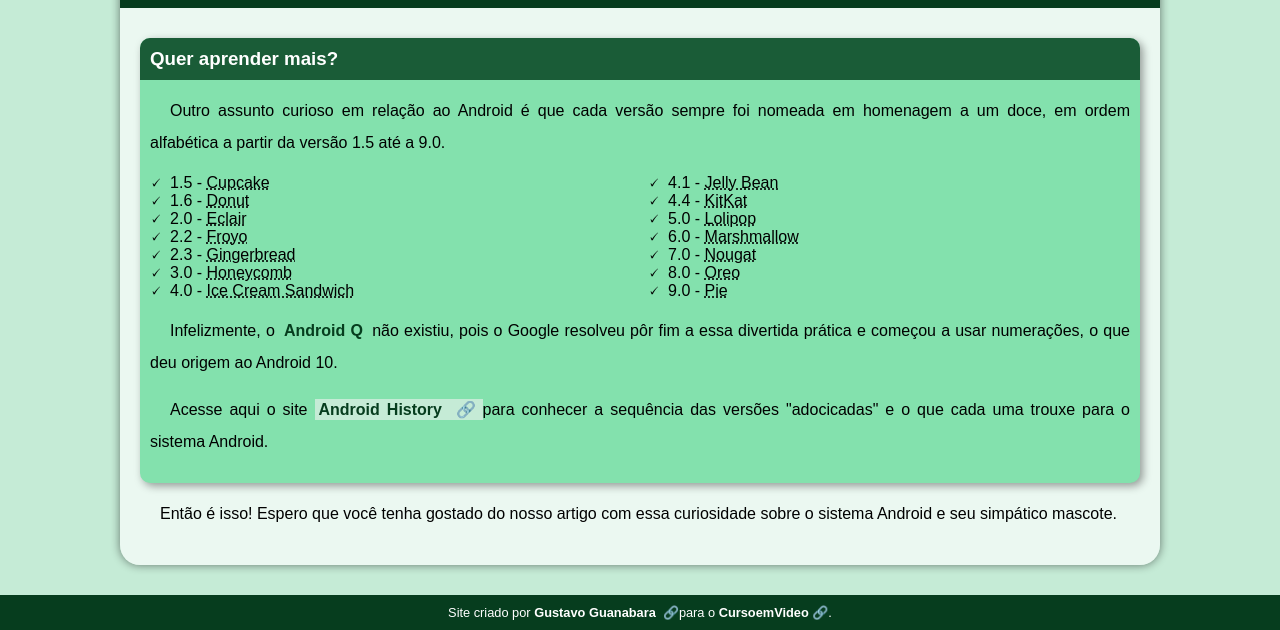
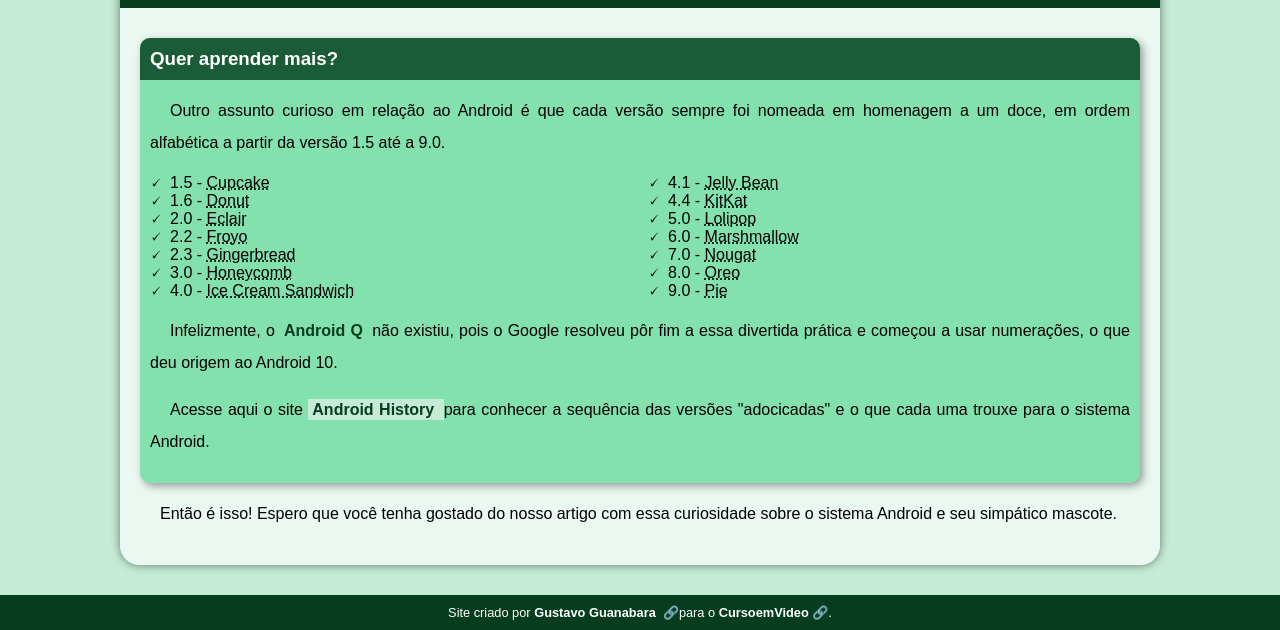
Before and after one commit to Sime1888/androidsite, a plain HTML site: page index.html in a window 1280 px wide. Shown: the part 2405-3035 px from the top of the page. Drawn offline with Linux system fonts and the light colour scheme; a web font is replaced by a local one.

Commit message:
Update index.html

```diff
--- a/index.html
+++ b/index.html
@@ -74,7 +74,7 @@
 
                              <p>Infelizmente, o <strong>Android Q</strong> não existiu, pois o Google resolveu pôr fim a essa divertida prática e começou a usar numerações, o que deu origem ao Android 10.</p>
 
-                             <p>Acesse aqui o site <a href="https://www.androidauthority.com/history-android-os-name-789433/" target="_blank" rel="external" class="externo">Android History </a>para conhecer a sequência das versões "adocicadas" e o que cada uma trouxe para o sistema Android.</p>
+                             <p>Acesse aqui o site <a href="https://www.androidauthority.com/history-android-os-name-789433/" target="_blank" rel="external" class="interno">Android History </a>para conhecer a sequência das versões "adocicadas" e o que cada uma trouxe para o sistema Android.</p>
              </aside>
 
             <p>Então é isso! Espero que você tenha gostado do nosso artigo com essa curiosidade sobre o sistema Android e seu simpático mascote.</p>
```
